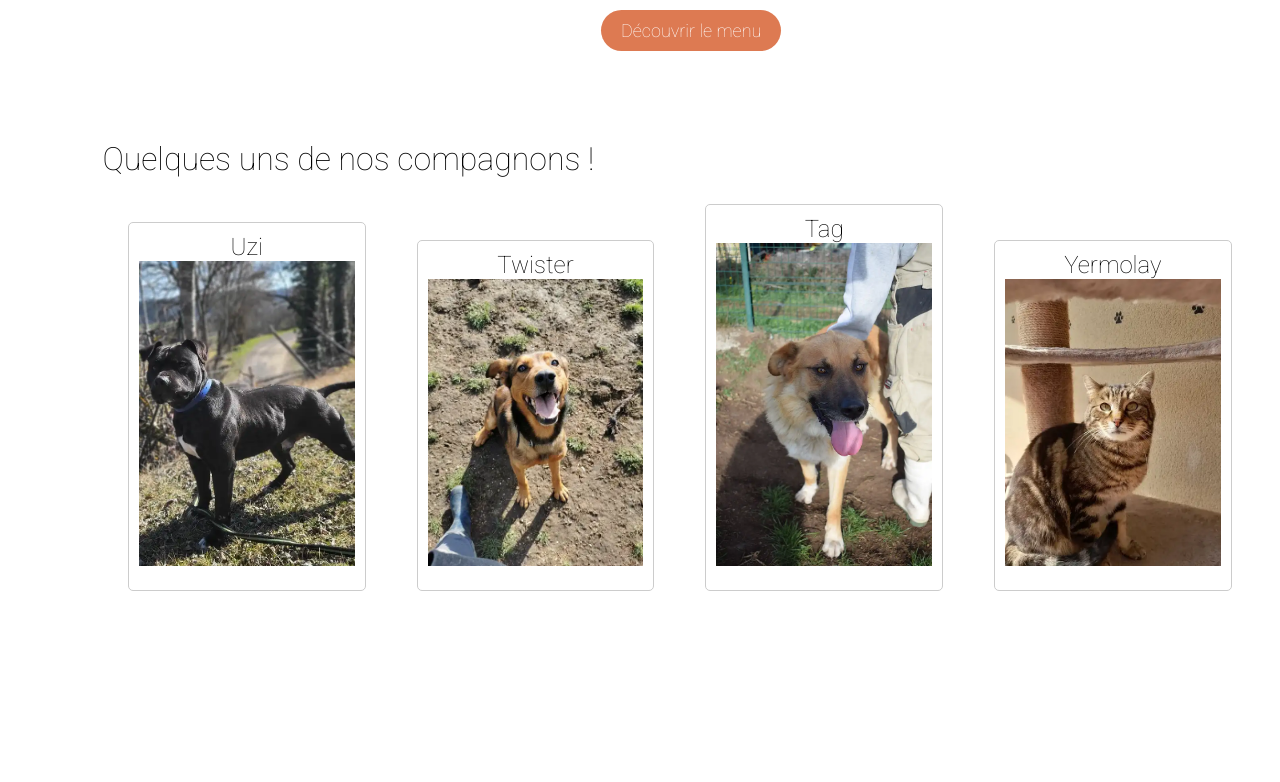
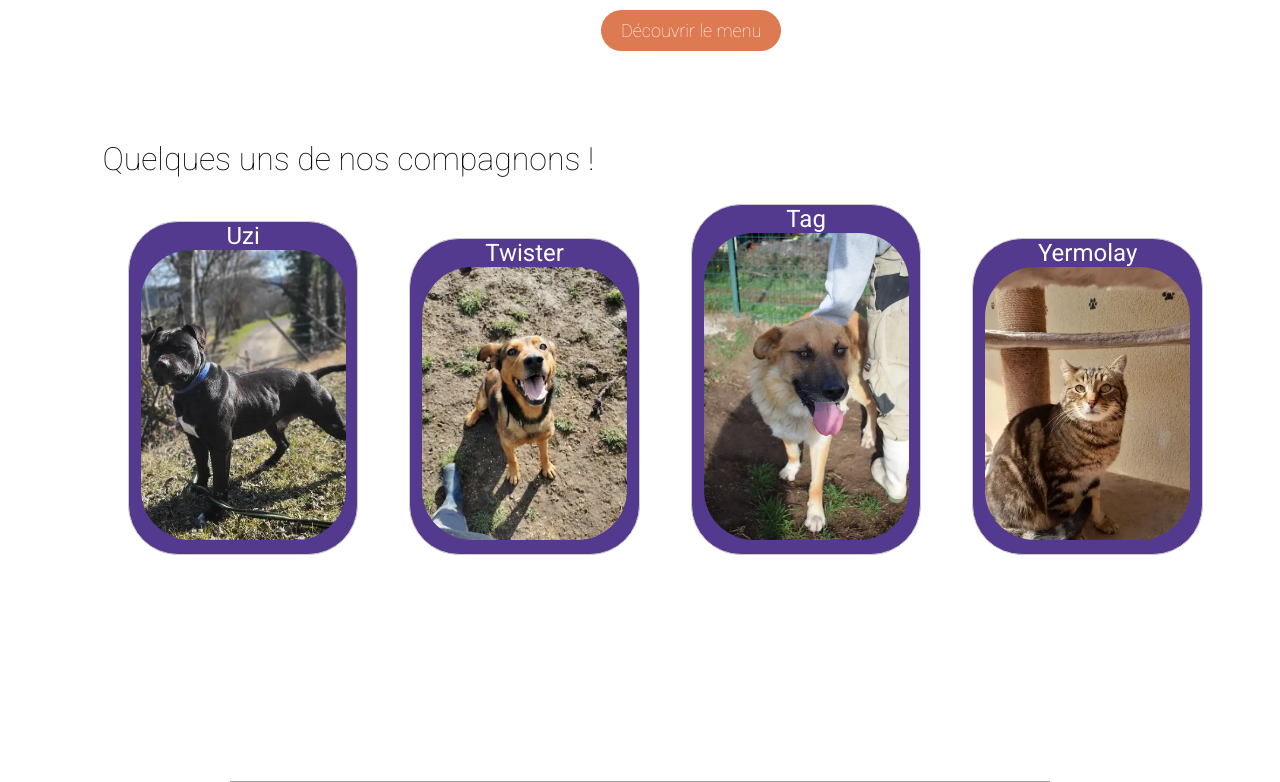
Before and after one commit to Sadjop/SAE-301, a PHP site: page / in a window 1280 px wide. Shown: the part 1505-2287 px from the top of the page. Run offline with PHP 8.4, Linux system fonts and the light colour scheme; data comes from the database, SQL or seed files in the repository; grey boxes are pictures that could not be loaded.

Commit message:
Modifications CSS

```diff
--- a/css/style.css
+++ b/css/style.css
@@ -37,7 +37,7 @@
 .pet_card h2 {
   margin-top: 0;
 }
-
+/* //////////////////////////////////////////////////////////////////////////////////////////////////////////////////// */
 .pet_card img {
   width: 100%;
   height: auto;
@@ -47,6 +47,24 @@
 .pet_card p {
   margin-bottom: 0;
 }
+
+
+.accueil-animaux .pet_card{
+  border-radius: 50px;
+  background-color: #543A8E;
+  padding: 0 0.5vw;
+}
+
+.accueil-animaux h2{
+  font-weight: 400;
+  color: white;
+}
+
+.accueil-animaux img {
+  width: 16vw;
+  border-radius: 50px;
+}
+
 
 .menu-accueil{
   display: flex;
@@ -327,21 +345,20 @@
   padding: 10px;
   text-align: center;
   color: white;
+  margin-left: 60px;
 }
+
 .animal_wrapper img {
   width: 25vw;
   border-radius: 50px;
 }
 
+
 .animal_wrapper .animal_name{
-  margin-top: 210px;
+  margin-top: 230px;
   font-weight: 400;
 }
 
-
-.animal_wrapper .animal_name .animal_bio{
-  color: white;
-}
 /* Menu */
 
 * {
--- a/index.php
+++ b/index.php
@@ -69,9 +69,9 @@ if (isset($_SESSION['customer_username'])) {
 
 
     <!-- Affichage des animaux du plus récent au plus ancien : -->
+    <div class="accueil-animaux" >
       <h1>Quelques uns de nos compagnons !</h1>
       <?php
-
 
       $randomPets = array_rand($tabpet, 4);
       foreach ($randomPets as $index) {
@@ -82,6 +82,7 @@ if (isset($_SESSION['customer_username'])) {
         echo '</div>';
       }
       ?>
+    </div>
   </main>
   <?php include("element/footer.php") ?>
 
```
Lines whose indentation alone changed are shown as unchanged.
